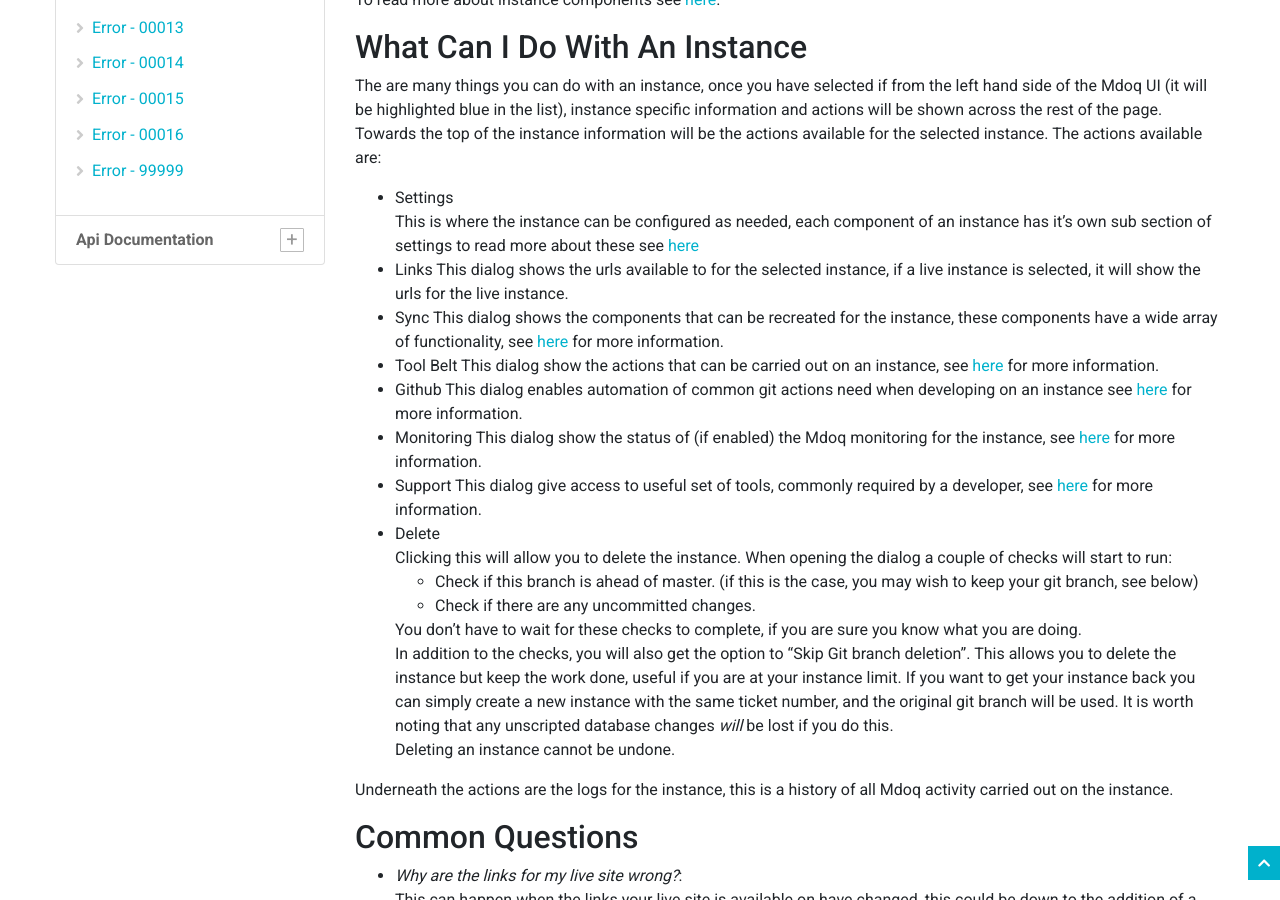
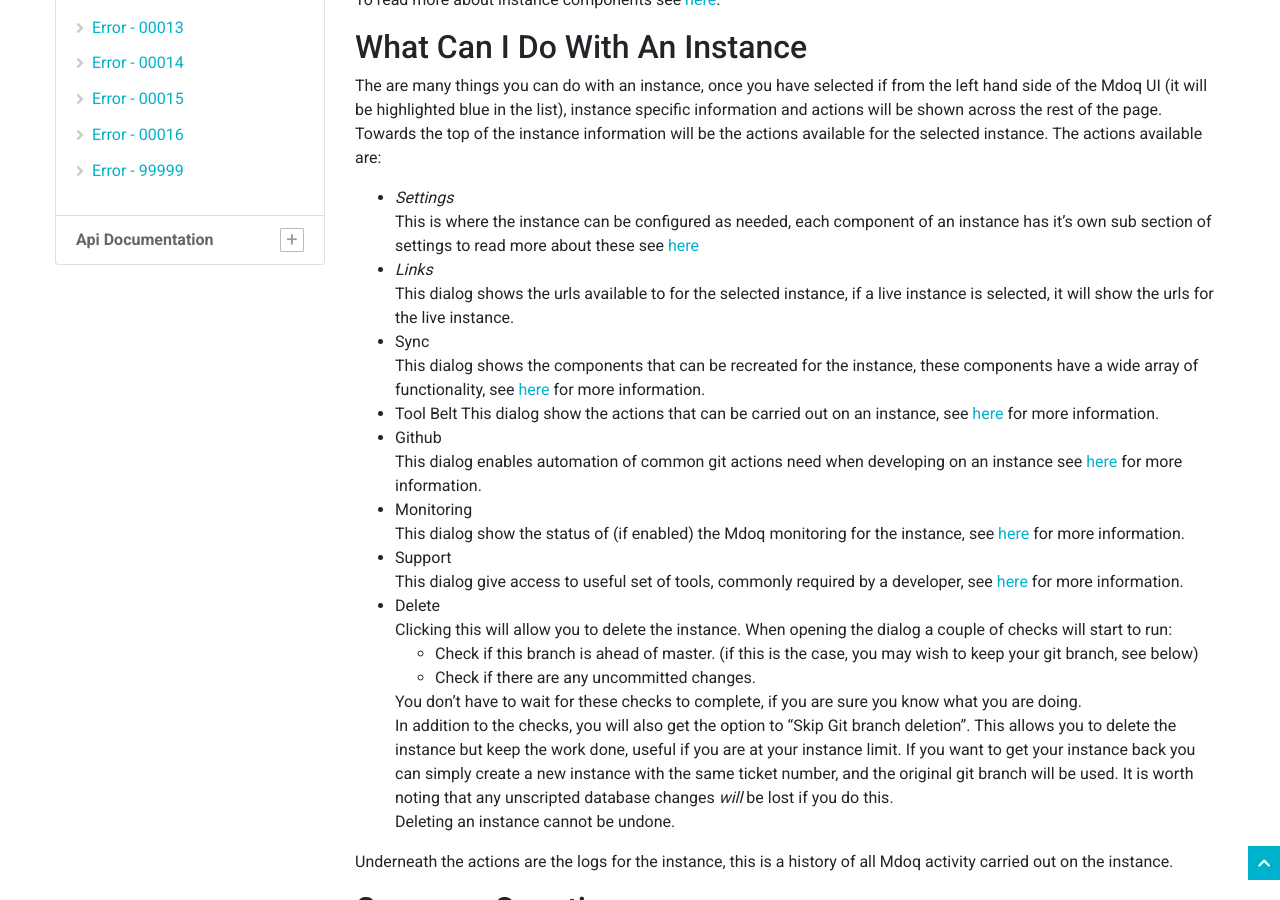
Before and after one commit to zero1limited/mdoq-docs, a Jekyll site: the page built from docs/documentation/instance.md, in a window 1280 px wide and 900 px high, scrolled down 1167 px. Built offline with Jekyll 4.4.1, drawn with Linux system fonts in a browser that asks for light colours; nearby versions of some CDN libraries.

```diff
--- a/docs/documentation/instance.md
+++ b/docs/documentation/instance.md
@@ -46,9 +46,9 @@ To read more about instance components see [here](/documentation/instance/compon
 The are many things you can do with an instance, once you have selected if from the left hand side of the Mdoq UI (it will be highlighted blue in the list), instance specific information and actions will be
 shown across the rest of the page.
 Towards the top of the instance information will be the actions available for the selected instance. The actions available are:
-- Settings
+- *Settings*
   This is where the instance can be configured as needed, each component of an instance has it's own sub section of settings to read more about these see [here](/documentation/instance/components.html)
-- Links
+- _Links_
   This dialog shows the urls available to for the selected instance, if a live instance is selected, it will show the urls for the live instance.
 - Sync
   This dialog shows the components that can be recreated for the instance, these components have a wide array of functionality, see [here](#instance-components) for more information.
```
